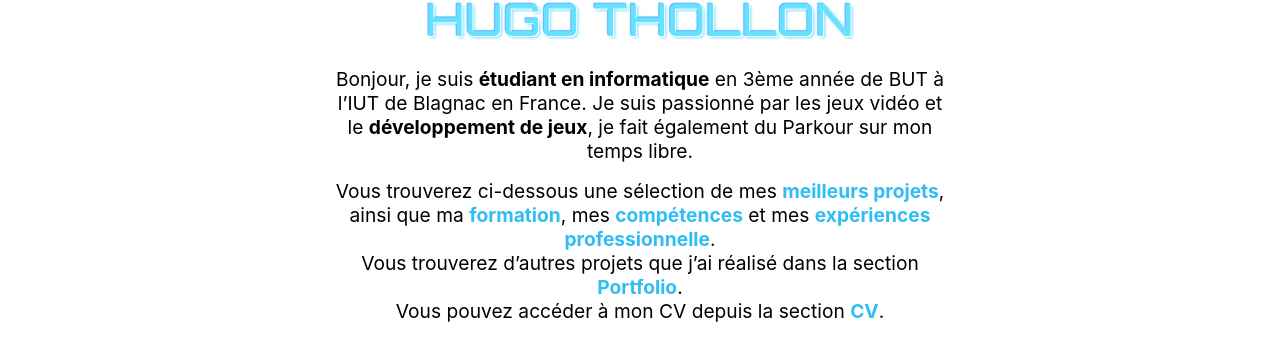
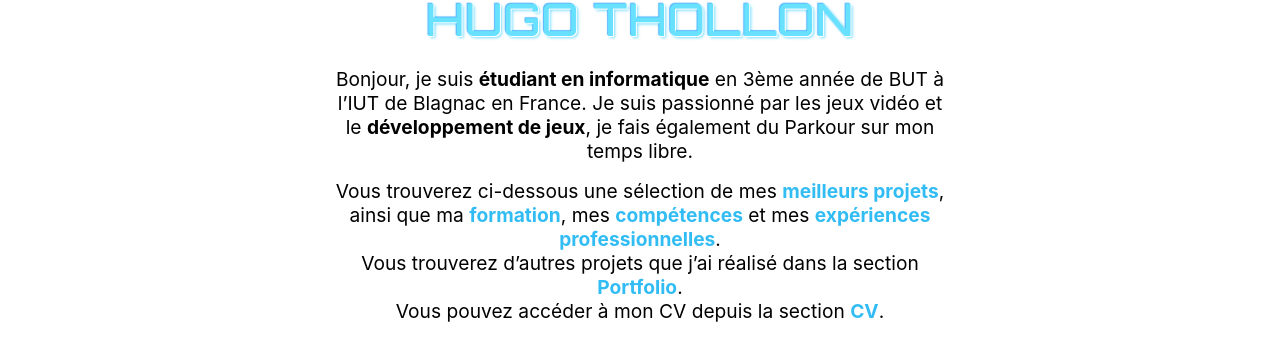
Before and after one commit to HugoTHOLLON/HugoTHOLLON.github.io, a Jekyll site: the page built from fr/index.md, in a window 1280 px wide and 900 px high, scrolled down 453 px. Shown: the part 145-484 px from the top of the window. Built offline with Jekyll 4.4.1, drawn with Linux system fonts in a browser that asks for light colours.

Commit message:
correcting orthograph mistake in french home page

```diff
--- a/fr/index.md
+++ b/fr/index.md
@@ -4,8 +4,8 @@ layout: home
 ---
 
 Bonjour, je suis **étudiant en informatique** en 3ème année de BUT à l’IUT de Blagnac en France.
-Je suis passionné par les jeux vidéo et le **développement de jeux**, je fait également du Parkour sur mon temps libre.
+Je suis passionné par les jeux vidéo et le **développement de jeux**, je fais également du Parkour sur mon temps libre.
 
-Vous trouverez ci-dessous une sélection de mes [meilleurs projets](#best-work), ainsi que ma [formation](#education), mes [compétences](#skills) et mes [expériences professionnelle](#work-experience).
+Vous trouverez ci-dessous une sélection de mes [meilleurs projets](#best-work), ainsi que ma [formation](#education), mes [compétences](#skills) et mes [expériences professionnelles](#work-experience).
 Vous trouverez d'autres projets que j'ai réalisé dans la section [Portfolio](/{{ page.lang }}/portfolio).
 Vous pouvez accéder à mon CV depuis la section [CV](/{{ page.lang }}/cv).
```
